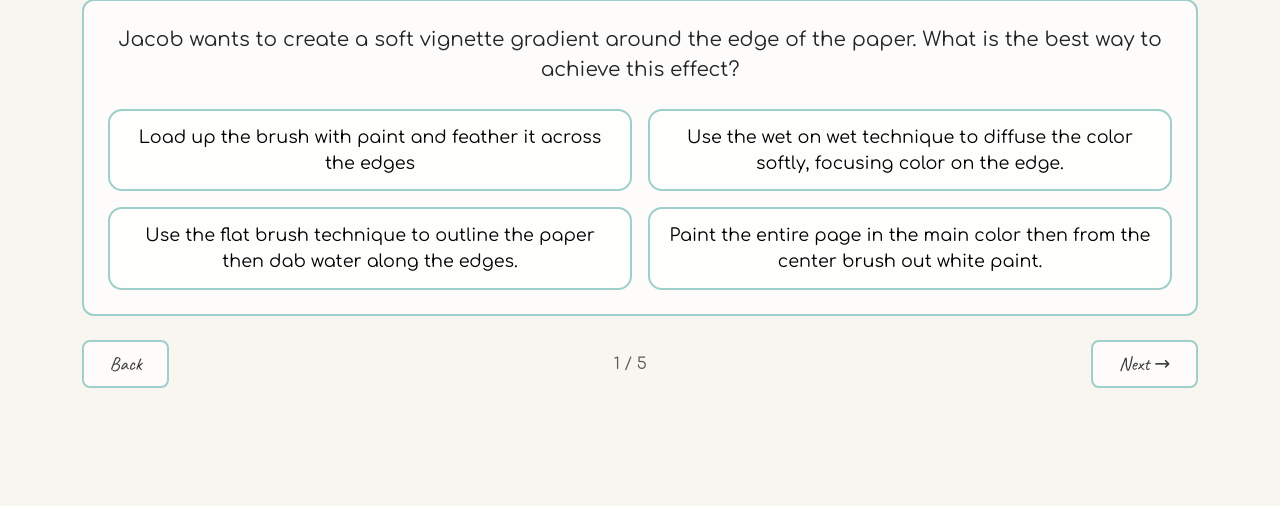
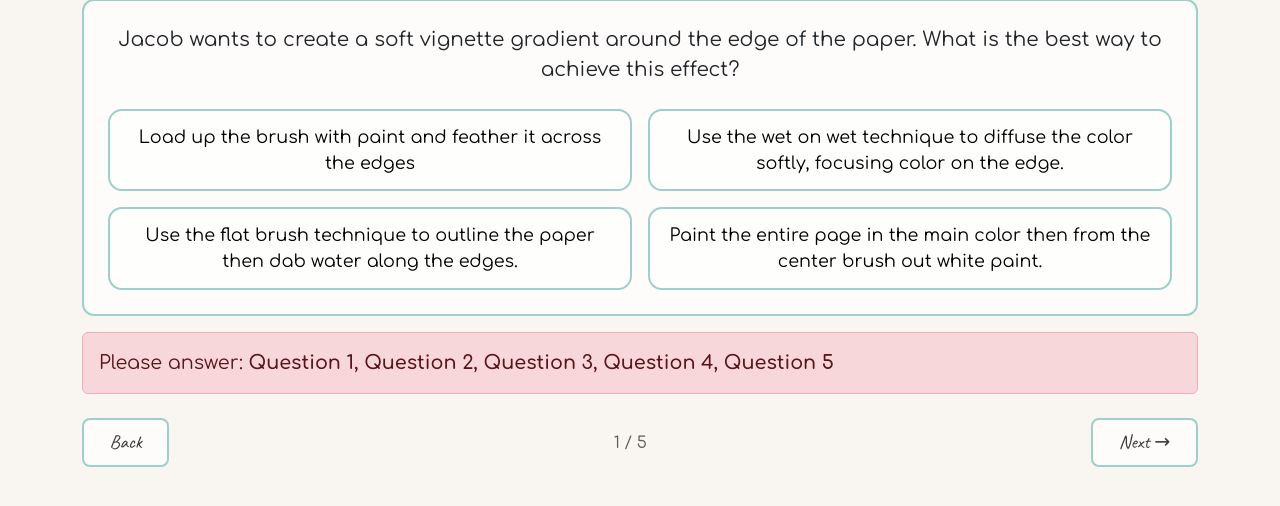
Before and after one commit to CourtCake/Beginner-Watercolor, a Flask app: a page that uses templates/quiz.html in a window 1280 px wide. Shown: the part 170-676 px from the top of the page. Run offline with Flask 3, Linux system fonts and the light colour scheme.

Commit message:
Added most videos and fixed quiz
Stiill need to update the descriptions but most videos are added.

```diff
--- a/app.py
+++ b/app.py
@@ -1,9 +1,11 @@
-from flask import Flask, render_template, redirect, url_for, request, session
+from flask import Flask, render_template, redirect, url_for, request, session, send_from_directory
 import json
 from datetime import datetime
 
 app = Flask(__name__)
 app.secret_key = 'watercolor_secret_key'
+app.config['SESSION_COOKIE_SAMESITE'] = 'Lax'
+app.config['SESSION_COOKIE_SECURE'] = False
 
 # ── DATA ────────────────────────────────────────────────────────────────────
 
@@ -11,6 +13,7 @@ LESSONS = [
     {
         "id": 1,
         "title": "Wet on Dry",
+        "video": "tutorials/technique-1.mp4",
         "description": " This is a simple technique but once this is mastered, it opens up a world of possibilities with watercolor. \n Step 1: Dip your brush in water \n Step 2: Swirl the brush in the paint \n Step 3: Start painting across the paper",
         "best_for": ["Adding details", "Creating sharp edges", "Line work"],
         "tip_title": "Can't get a clean line?",
@@ -20,7 +23,8 @@ LESSONS = [
     {
         "id": 2,
         "title": "Wet on Wet",
-        "description": "Similar to wet on dry, but before painting you add a wash of water to the paper. This creates a softer, diffused effect. You can also use this to create a bloom effect and other fluid textures.",
+        "video": "tutorials/technique-2.mp4",
+        "description": "This is a simple technique but once this is mastered, it opens up a world of possibilities with watercolor. \n Step 1: Dip your brush in water and wet brush water onto the watercolor paper. \n Step 2: Dip your brush in water and swirl it in the paint. \n Step 3: Start painting across the wet areas of the paper.",
         "best_for": ["Blending", "Bloom Effect", "Soft backgrounds"],
         "tip_title": "Color going everywhere?",
         "tip": "Too much water on the paper. Put a light wash of water and work in small sections.",
@@ -29,7 +33,8 @@ LESSONS = [
     {
         "id": 3,
         "title": "Flat Wash",
-        "description": "A single color evenly painted and pigmented across the paper. Prepare a large puddle of paint on the palette and use a square brush on dry paper.",
+        "video": "tutorials/technique-3.mp4",
+        "description": "A single color evenly painted and pigmented across the paper. \n Step 1: Dip your brush in water \n Step 2: Swirl the brush in the paint \n Step 3: Swirl the paint on the palette to ensure an even coat. \n Step 4: Apply the paint to the paper in a smooth, even layer.",
         "best_for": ["Blocking out large areas of color"],
         "tip_title": "Can't get an even wash?",
         "tip": "Make sure you are on dry paper and use a palette to mix the desired consistency of paint.",
@@ -38,6 +43,7 @@ LESSONS = [
     {
         "id": 4,
         "title": "Gradient",
+        "video": "tutorials/technique-4.mp4",
         "description": "Starts just like a flat wash, but every pass you introduce a bit more water to diffuse the color. This creates a gradual ombre effect and can also blend one color into another.",
         "best_for": ["Ombre effects", "Color blending", "Skies"],
         "tip_title": "Can't get a clean transition?",
@@ -47,6 +53,7 @@ LESSONS = [
     {
         "id": 5,
         "title": "Dry Brush",
+        "video": "tutorials/technique-5.mp4",
         "description": "Use a brush with very little paint so that the bristles are still dry and separated. Lightly and quickly stroke the dry paper.",
         "best_for": ["Fur", "Grass", "Texture and detail"],
         "tip_title": "Can't get the texture?",
@@ -129,7 +136,6 @@ QUIZ_QUESTIONS = [
 
 @app.route('/')
 def home():
-    session.clear()
     return render_template('home.html')
 
 @app.route('/start')
@@ -137,18 +143,23 @@ def start():
     session['start_time'] = datetime.now().isoformat()
     session['lesson_times'] = {}
     session['quiz_answers'] = {}
+    session.modified = True
     return redirect(url_for('learn', lesson_num=1))
+
+@app.route('/tutorials/<path:filename>')
+def serve_tutorial(filename):
+    return send_from_directory('tutorials', filename)
 
 @app.route('/learn/<int:lesson_num>')
 def learn(lesson_num):
     if lesson_num < 1 or lesson_num > len(LESSONS):
         return redirect(url_for('home'))
-    # Record time user entered this lesson page
     if 'lesson_times' not in session:
         session['lesson_times'] = {}
     times = session['lesson_times']
     times[str(lesson_num)] = datetime.now().isoformat()
     session['lesson_times'] = times
+    session.modified = True
 
     lesson = LESSONS[lesson_num - 1]
     total = len(LESSONS)
@@ -156,8 +167,15 @@ def learn(lesson_num):
 
 @app.route('/quiz')
 def quiz_intro():
-    session.pop('quiz_answers', None)
+    session['quiz_answers'] = {}
+    session.modified = True
     return render_template('quiz_intro.html')
+
+@app.route('/quiz/restart')
+def quiz_restart():
+    session['quiz_answers'] = {}
+    session.modified = True
+    return redirect(url_for('quiz', question_num=1))
 
 @app.route('/quiz/<int:question_num>', methods=['GET', 'POST'])
 def quiz(question_num):
@@ -170,8 +188,10 @@ def quiz(question_num):
             if 'quiz_answers' not in session:
                 session['quiz_answers'] = {}
             answers = session['quiz_answers']
-            answers[str(question_num)] = int(answer)
+            if answer != '':
+                answers[str(question_num)] = int(answer)
             session['quiz_answers'] = answers
+            session.modified = True
 
         if question_num < len(QUIZ_QUESTIONS):
             return redirect(url_for('quiz', question_num=question_num + 1))
@@ -181,12 +201,21 @@ def quiz(question_num):
     question = QUIZ_QUESTIONS[question_num - 1]
     total = len(QUIZ_QUESTIONS)
     selected = session.get('quiz_answers', {}).get(str(question_num))
+    error = request.args.get('error')
     return render_template('quiz.html', question=question, question_num=question_num,
-                           total=total, selected=selected)
+                           total=total, selected=selected,
+                           answers=session.get('quiz_answers', {}), error=error)
 
 @app.route('/results')
 def results():
     answers = session.get('quiz_answers', {})
+    total = len(QUIZ_QUESTIONS)
+
+    unanswered = [i for i in range(1, total + 1) if str(i) not in answers]
+    if unanswered:
+        nums = ', '.join([f'Question {i}' for i in unanswered])
+        return redirect(url_for('quiz', question_num=unanswered[0], error=nums))
+
     score = 0
     breakdown = []
     for q in QUIZ_QUESTIONS:
@@ -200,13 +229,7 @@ def results():
             'correct_answer': q['options'][q['correct']],
             'correct': correct
         })
-    total = len(QUIZ_QUESTIONS)
     return render_template('results.html', score=score, total=total, breakdown=breakdown)
-
-@app.route('/quiz/restart')
-def quiz_restart():
-    session.pop('quiz_answers', None)
-    return redirect(url_for('quiz', question_num=1))
 
 if __name__ == '__main__':
     app.run(debug=True)
--- a/templates/quiz.html
+++ b/templates/quiz.html
@@ -3,6 +3,8 @@
 
 <div class="container py-4">
   <h2 class="text-center mb-4">Question {{ question_num }}</h2>
+
+  <div id="quizData" data-answers='{{ answers|tojson }}' data-total="{{ total }}"></div>
 
   <div class="wc-card p-4">
     <p class="text-center mb-4" style="font-size:1.25rem;">{{ question.question }}</p>
@@ -30,7 +32,13 @@
     </form>
   </div>
 
-  <!-- Navigation (prev only — next submits the form) -->
+  {% if error %}
+  <div class="alert alert-danger mt-3">
+    Please answer: <strong>{{ error }}</strong>
+  </div>
+  {% endif %}
+
+  <!-- Navigation -->
   <div class="d-flex justify-content-between mt-4">
     {% if question_num > 1 %}
       <a href="/quiz/{{ question_num - 1 }}" class="btn btn-wc">Prev</a>
@@ -43,7 +51,6 @@
     </span>
 
     {% if question_num < total %}
-      <!-- clicking an option auto-submits; this is a fallback skip -->
       <form method="POST" action="/quiz/{{ question_num }}">
         <input type="hidden" name="answer" value="">
         <button type="submit" class="btn btn-wc">Next →</button>
@@ -61,14 +68,11 @@
 
 {% block scripts %}
 <script>
-// Allow clicking an option to immediately submit
-document.querySelectorAll('.option-btn').forEach(btn => {
-  btn.addEventListener('click', function(e) {
-    // highlight selected
-    document.querySelectorAll('.option-btn').forEach(b => b.classList.remove('selected'));
-    this.classList.add('selected');
-    // form submits naturally via type=submit
+  document.querySelectorAll('.option-btn').forEach(btn => {
+    btn.addEventListener('click', function() {
+      document.querySelectorAll('.option-btn').forEach(b => b.classList.remove('selected'));
+      this.classList.add('selected');
+    });
   });
-});
 </script>
 {% endblock %}
```
Also changed, not shown: templates/learn.html (+13 -10 lines), 10 other files.
